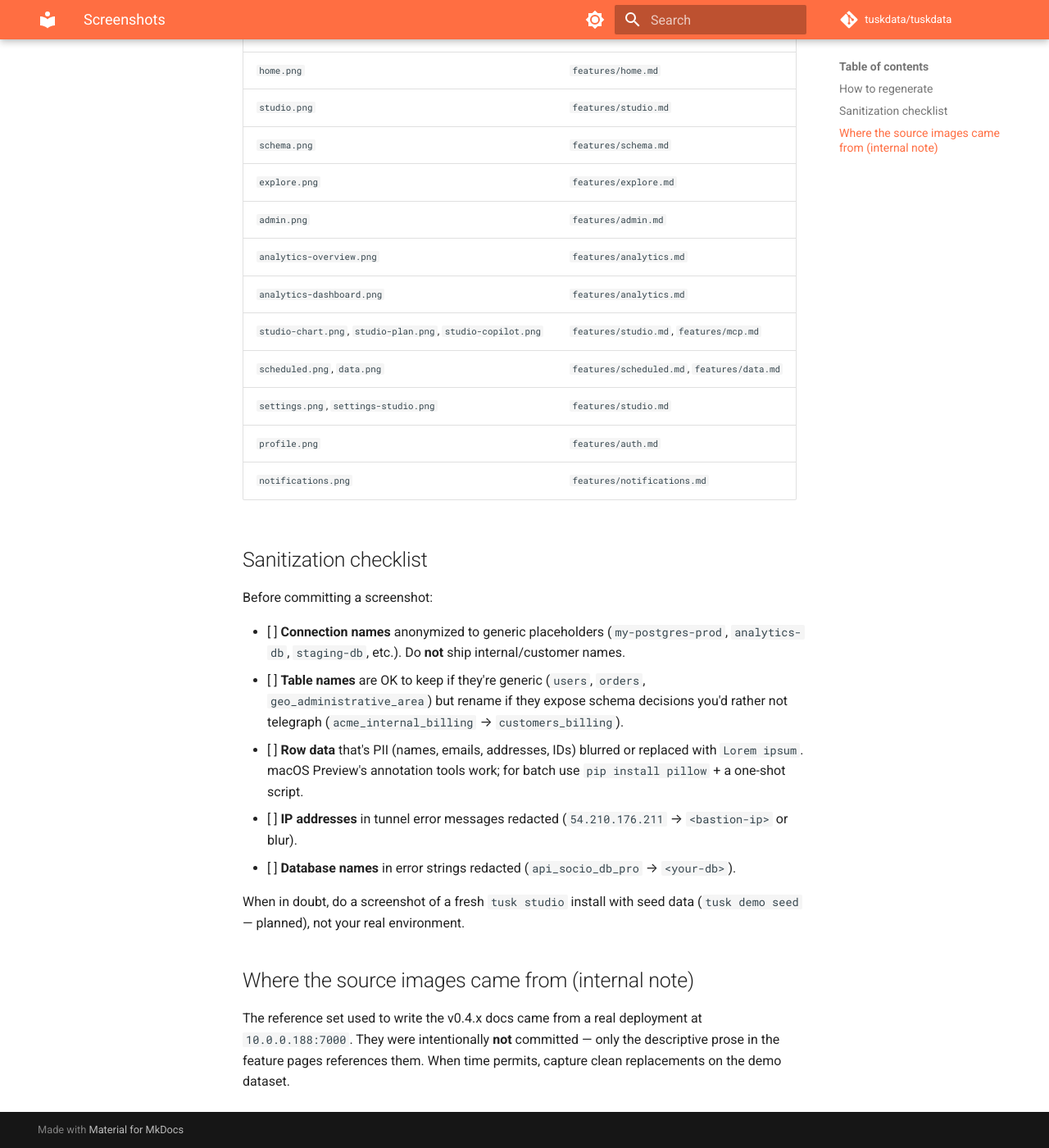
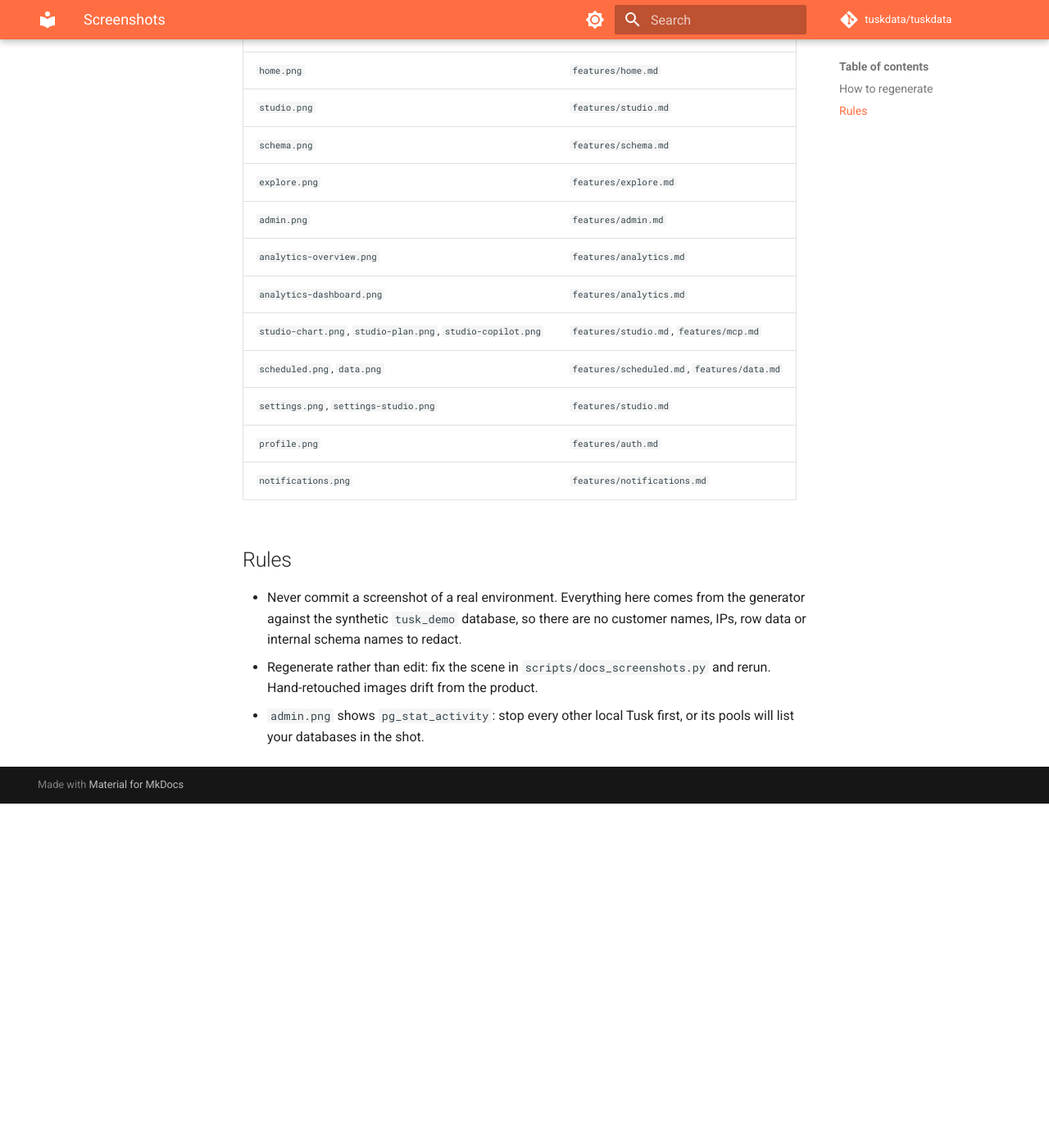
Before and after one commit to tuskdata/tuskdata, an MkDocs documentation site: the page built from docs/screenshots/README.md, in a window 1280 px wide and 1400 px high, scrolled down 613 px. Shown: the whole window at 82% size. Built offline with MkDocs 1.6.1 and Material for MkDocs 9.7.7, drawn with Linux system fonts in a browser that asks for light colours; comment, search, counter and statistics services are not loaded; after the commit the page ends 1593 px from its top, so only the background shows below that.

Commit message:
docs: regenerate admin screenshot from the demo database; drop manual sanitizer
Co-Authored-By: Claude Fable 5.1 <noreply@anthropic.com>
Claude-Session: https://claude.ai/code/session_01AKfkpMNLsLktua2FaJbB3V

```diff
--- a/docs/screenshots/README.md
+++ b/docs/screenshots/README.md
@@ -33,18 +33,12 @@ another instance's pools would put its database names in the shot.
 | `profile.png` | `features/auth.md` |
 | `notifications.png` | `features/notifications.md` |
 
-## Sanitization checklist
+## Rules
 
-Before committing a screenshot:
-
-- [ ] **Connection names** anonymized to generic placeholders (`my-postgres-prod`, `analytics-db`, `staging-db`, etc.). Do **not** ship internal/customer names.
-- [ ] **Table names** are OK to keep if they're generic (`users`, `orders`, `geo_administrative_area`) but rename if they expose schema decisions you'd rather not telegraph (`acme_internal_billing` → `customers_billing`).
-- [ ] **Row data** that's PII (names, emails, addresses, IDs) blurred or replaced with `Lorem ipsum`. macOS Preview's annotation tools work; for batch use `pip install pillow` + a one-shot script.
-- [ ] **IP addresses** in tunnel error messages redacted (`54.210.176.211` → `<bastion-ip>` or blur).
-- [ ] **Database names** in error strings redacted (`api_socio_db_pro` → `<your-db>`).
-
-When in doubt, do a screenshot of a fresh `tusk studio` install with seed data (`tusk demo seed` — planned), not your real environment.
-
-## Where the source images came from (internal note)
-
-The reference set used to write the v0.4.x docs came from a real deployment at `10.0.0.188:7000`. They were intentionally **not** committed — only the descriptive prose in the feature pages references them. When time permits, capture clean replacements on the demo dataset.
+- Never commit a screenshot of a real environment. Everything here comes
+  from the generator against the synthetic `tusk_demo` database, so there
+  are no customer names, IPs, row data or internal schema names to redact.
+- Regenerate rather than edit: fix the scene in `scripts/docs_screenshots.py`
+  and rerun. Hand-retouched images drift from the product.
+- `admin.png` shows `pg_stat_activity`: stop every other local Tusk first,
+  or its pools will list your databases in the shot.
```
Also changed, not shown: docs/screenshots/sanitize.py (deleted, +0 -269 lines), docs/screenshots/admin.png.
